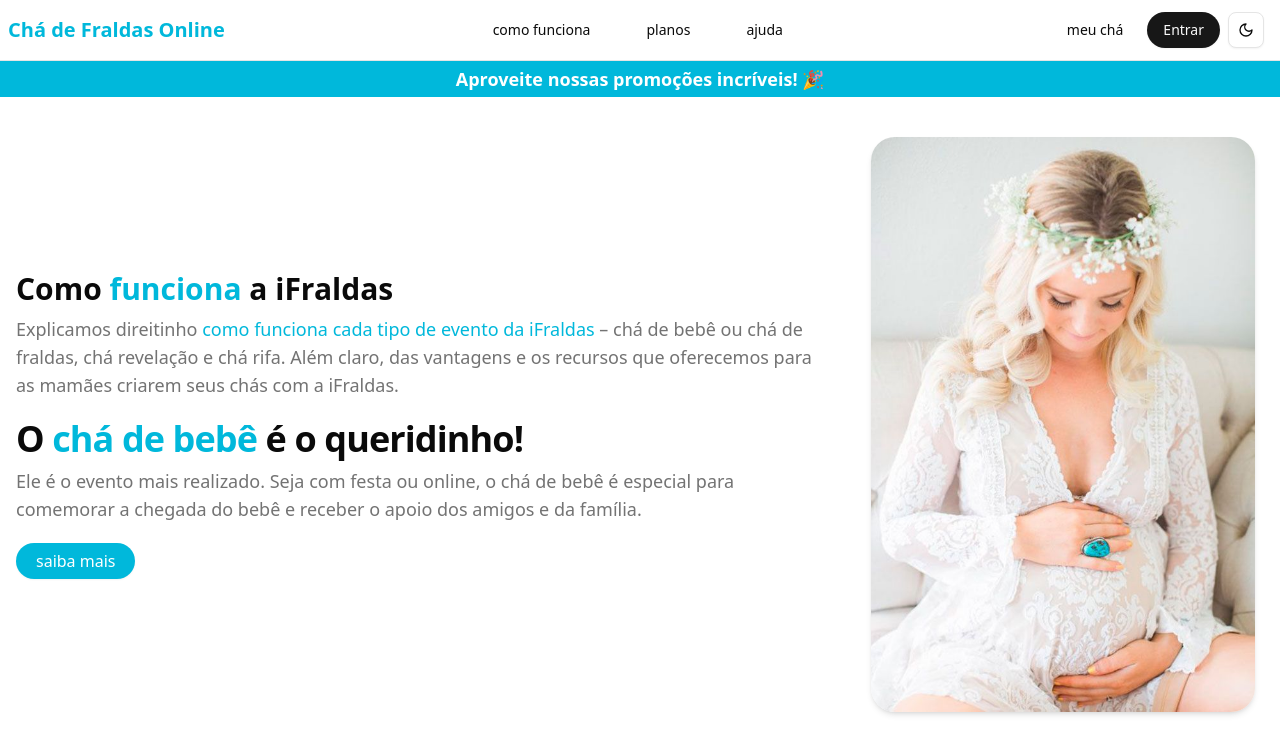
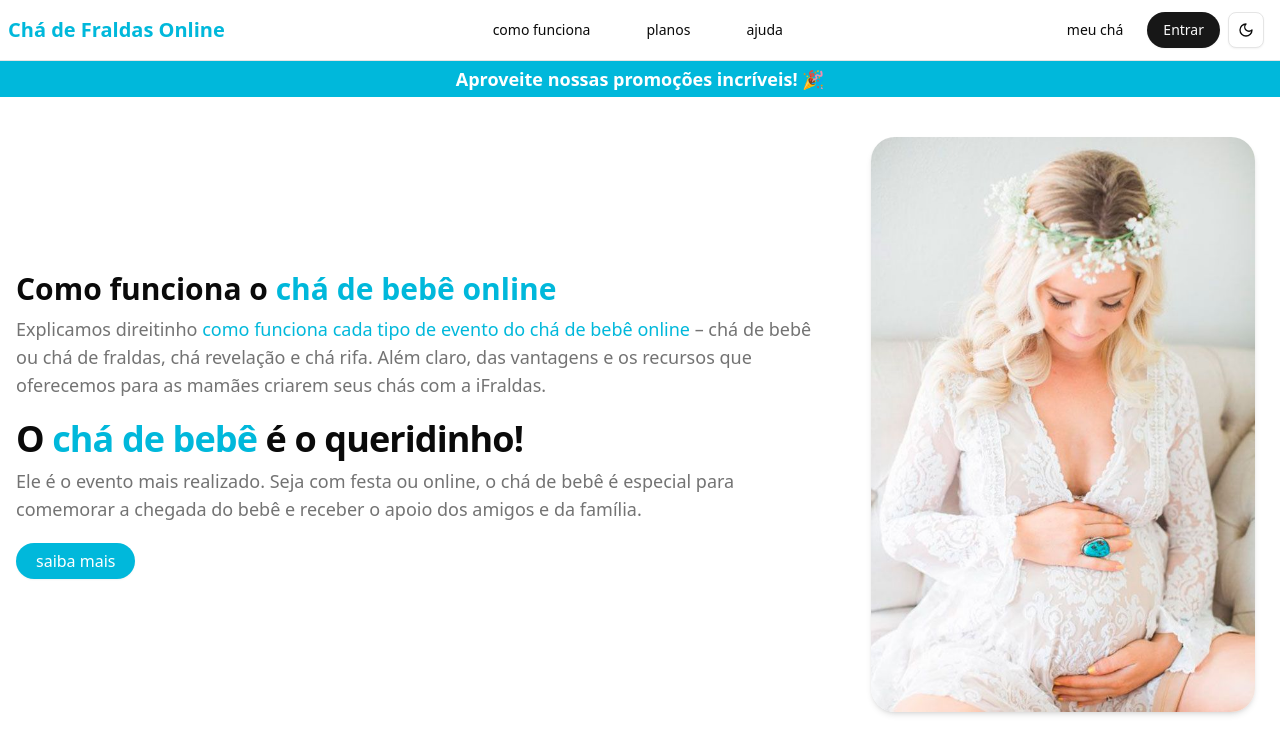
Before and after one commit to JesusVicken/projeto-rafael, a React (Vite) app in the folder projeto-rafael/: page / in a window 1280 px wide. Shown: the top 754 px of the page. Built offline with nearby package versions, Linux system fonts and the light colour scheme.

Commit message:
feat: ajuste de hero

```diff
--- a/projeto-rafael/src/components/pages/Hero.jsx
+++ b/projeto-rafael/src/components/pages/Hero.jsx
@@ -11,10 +11,10 @@ export default function Hero() {
                     {/* Título explicativo acima */}
                     <div>
                         <h2 className="text-2xl md:text-3xl font-bold text-foreground">
-                            Como <span className="text-cyan-500">funciona</span> a iFraldas
+                            Como funciona o<span className="text-cyan-500"> chá de bebê online</span>
                         </h2>
                         <p className="text-base md:text-lg text-muted-foreground mt-2">
-                            Explicamos direitinho <span className="text-cyan-500 font-medium">como funciona cada tipo de evento da iFraldas</span> – chá de bebê ou chá de fraldas, chá revelação e chá rifa. Além claro, das vantagens e os recursos que oferecemos para as mamães criarem seus chás com a iFraldas.
+                            Explicamos direitinho <span className="text-cyan-500 font-medium">como funciona cada tipo de evento do chá de bebê online</span> – chá de bebê ou chá de fraldas, chá revelação e chá rifa. Além claro, das vantagens e os recursos que oferecemos para as mamães criarem seus chás com a iFraldas.
                         </p>
                     </div>
 
```
